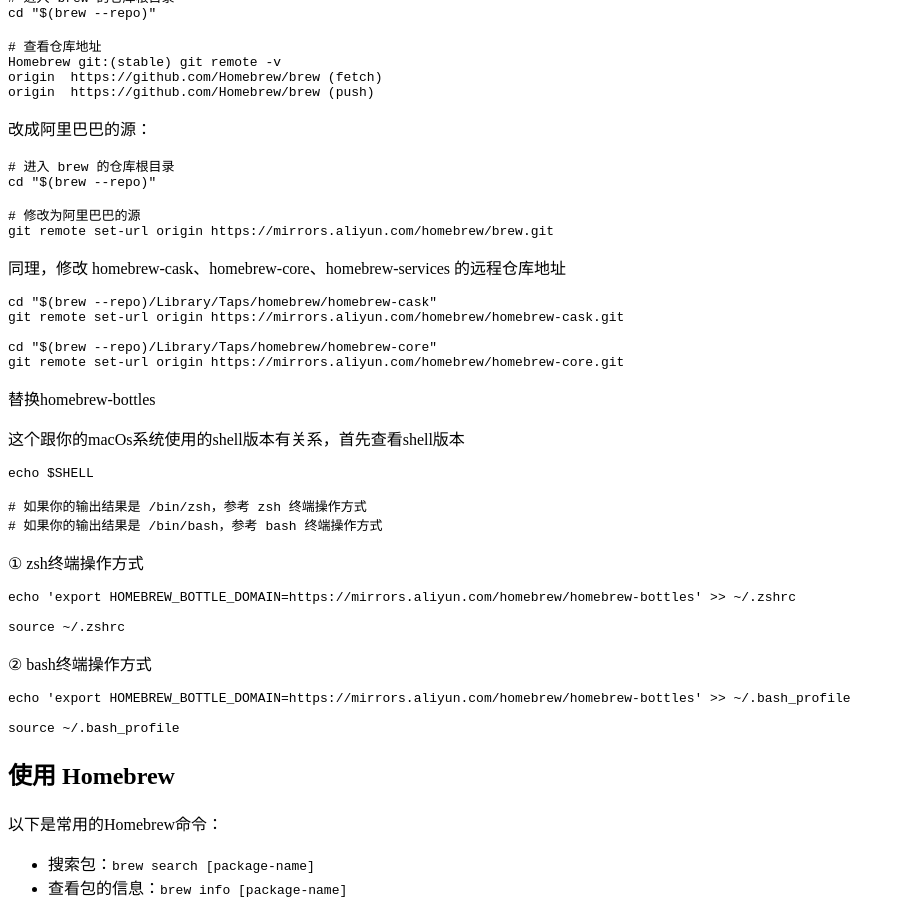
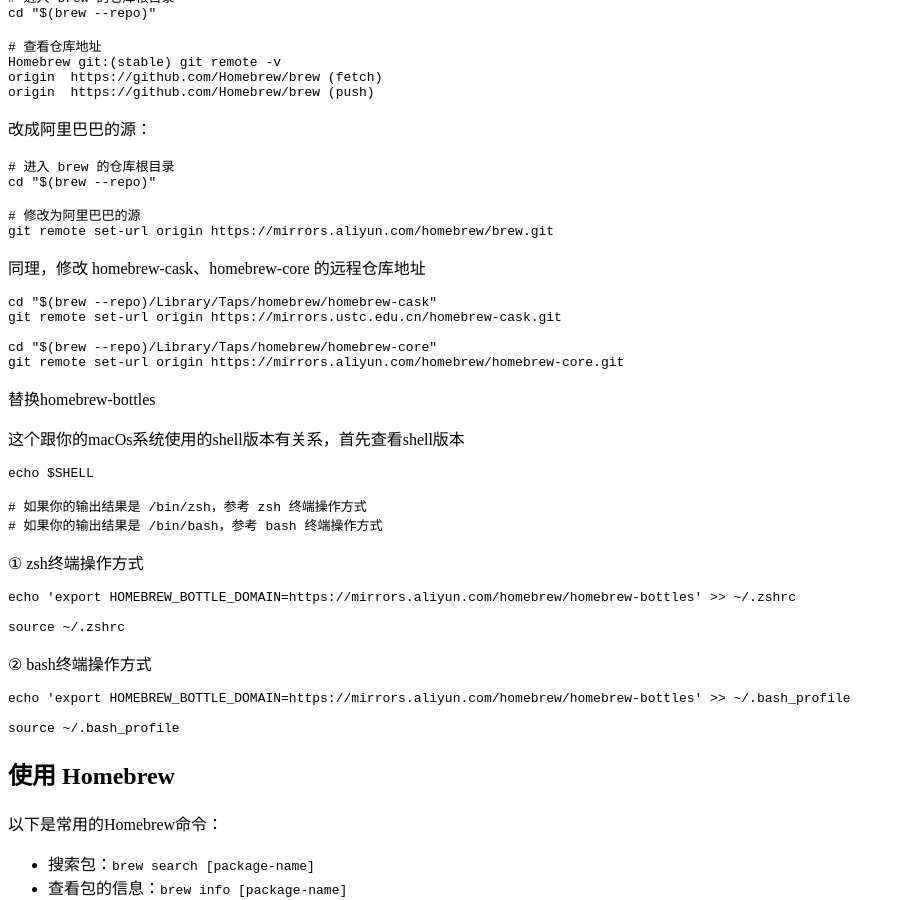
Before and after one commit to Meswx/meswx.github.io, a Jekyll site: the page built from _posts/2019-08-09-提升Mac工作效率工具之Homebrew篇.md, in a window 1280 px wide and 900 px high, scrolled down 2072 px. Shown: the whole window, without its empty margins (0-905 px from the left). Built offline with Jekyll 4.4.1, drawn with Linux system fonts in a browser that asks for light colours; comment, search, counter and statistics services are not loaded.

Commit message:
modify blog article

````diff
--- a/_posts/2019-08-09-提升Mac工作效率工具之Homebrew篇.md
+++ b/_posts/2019-08-09-提升Mac工作效率工具之Homebrew篇.md
@@ -82,11 +82,11 @@
 git remote set-url origin https://mirrors.aliyun.com/homebrew/brew.git
 ```
 
-同理，修改 homebrew-cask、homebrew-core、homebrew-services 的远程仓库地址
+同理，修改 homebrew-cask、homebrew-core 的远程仓库地址
 
 ```
 cd "$(brew --repo)/Library/Taps/homebrew/homebrew-cask"
-git remote set-url origin https://mirrors.aliyun.com/homebrew/homebrew-cask.git
+git remote set-url origin https://mirrors.ustc.edu.cn/homebrew-cask.git
 
 cd "$(brew --repo)/Library/Taps/homebrew/homebrew-core"
 git remote set-url origin https://mirrors.aliyun.com/homebrew/homebrew-core.git
````
